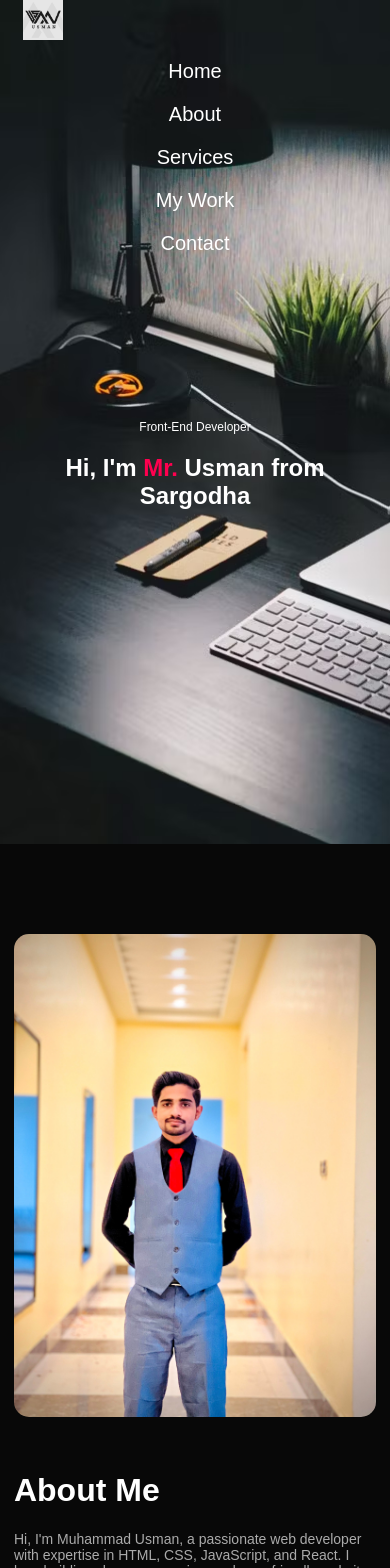
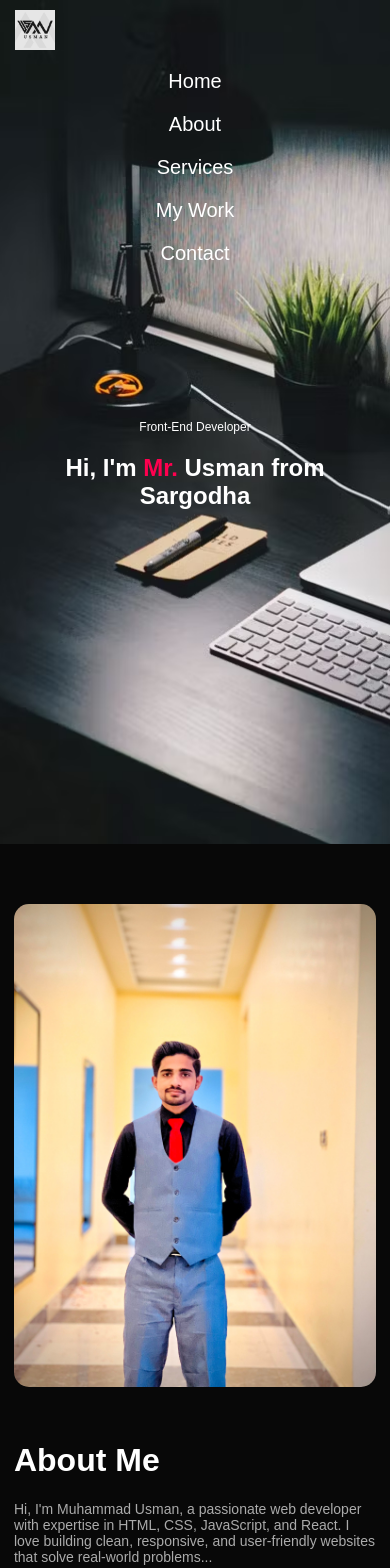
Before and after one commit to MuhammadUsman673/Personal-Portfolio, a React (Vite) app: page / in a window 390 px wide. Shown: the top 1568 px of the page. Built offline with nearby package versions, Linux system fonts and the light colour scheme.

Commit message:
Fixed UI issue on home page

```diff
--- a/src/styles.css
+++ b/src/styles.css
@@ -25,6 +25,7 @@ body {
     padding: 10px 10%;
     max-width: 1200px;
     margin: 0 auto;
+    box-sizing: border-box;
 }
 
 nav {
@@ -109,6 +110,7 @@ nav ul li a:hover {
     display: flex;
     justify-content: space-between;
     flex-wrap: wrap;
+    margin: 0 10px;
 }
 
 .about-colm-1 {
@@ -508,7 +510,7 @@ form .btn1 {
         flex-direction: column;
         justify-content: center;
         align-items: center;
-        padding: 10px 8%;
+        padding: 10px 5%;
     }
     nav {
         position: absolute;
@@ -518,7 +520,7 @@ form .btn1 {
         display: flex;
         flex-direction: column;
         align-items: flex-start;
-        padding: 10px 8%;
+        padding: 10px 5%;
         height: auto;
     }
     .logo {
@@ -550,9 +552,16 @@ form .btn1 {
     .sub-title {
         font-size: 45px;
     }
+    #about {
+        padding: 50px 15px;
+    }
+    .row {
+        margin: 0 10px;
+    }
     .about-colm-1,
     .about-colm-2 {
         flex-basis: 100%;
+        margin: 0 10px;
     }
     .about-colm-1 {
         margin-bottom: 30px;
@@ -588,10 +597,10 @@ form .btn1 {
 
 @media only screen and (max-width: 600px) {
     .container {
-        padding: 10px 7%;
+        padding: 10px 15px;
     }
     nav {
-        padding: 10px 7%;
+        padding: 10px 15px;
     }
     .header-text {
         margin-top: 120px;
@@ -620,10 +629,10 @@ form .btn1 {
 
 @media only screen and (max-width: 480px) {
     .container {
-        padding: 10px 6%;
+        padding: 10px 15px;
     }
     nav {
-        padding: 10px 6%;
+        padding: 10px 15px;
     }
     .header-text {
         margin-top: 90px;
@@ -666,10 +675,10 @@ form .btn1 {
 
 @media only screen and (max-width: 320px) {
     .container {
-        padding: 10px 5%;
+        padding: 10px 12px;
     }
     nav {
-        padding: 10px 5%;
+        padding: 10px 12px;
     }
     .header-text {
         margin-top: 60px;
```
